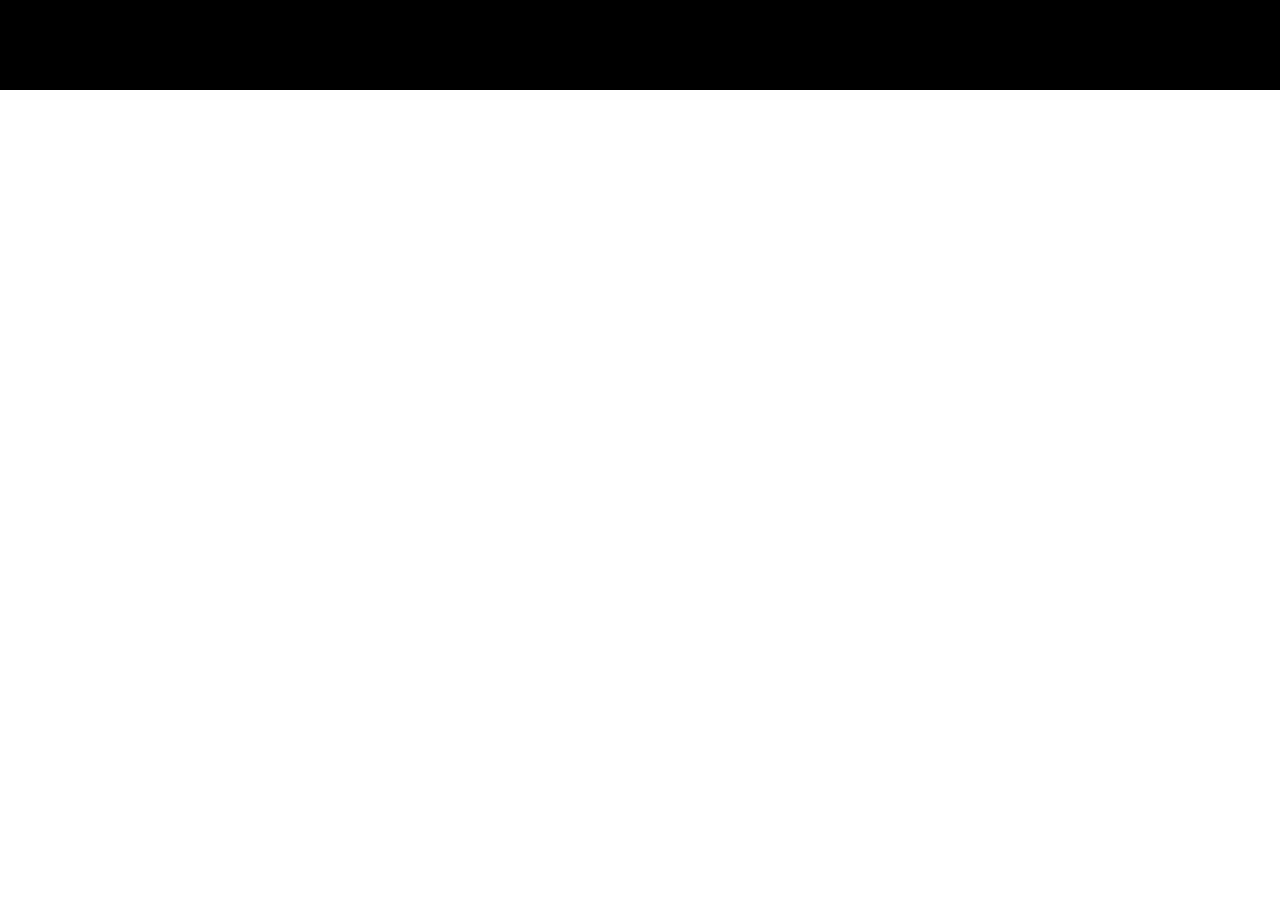
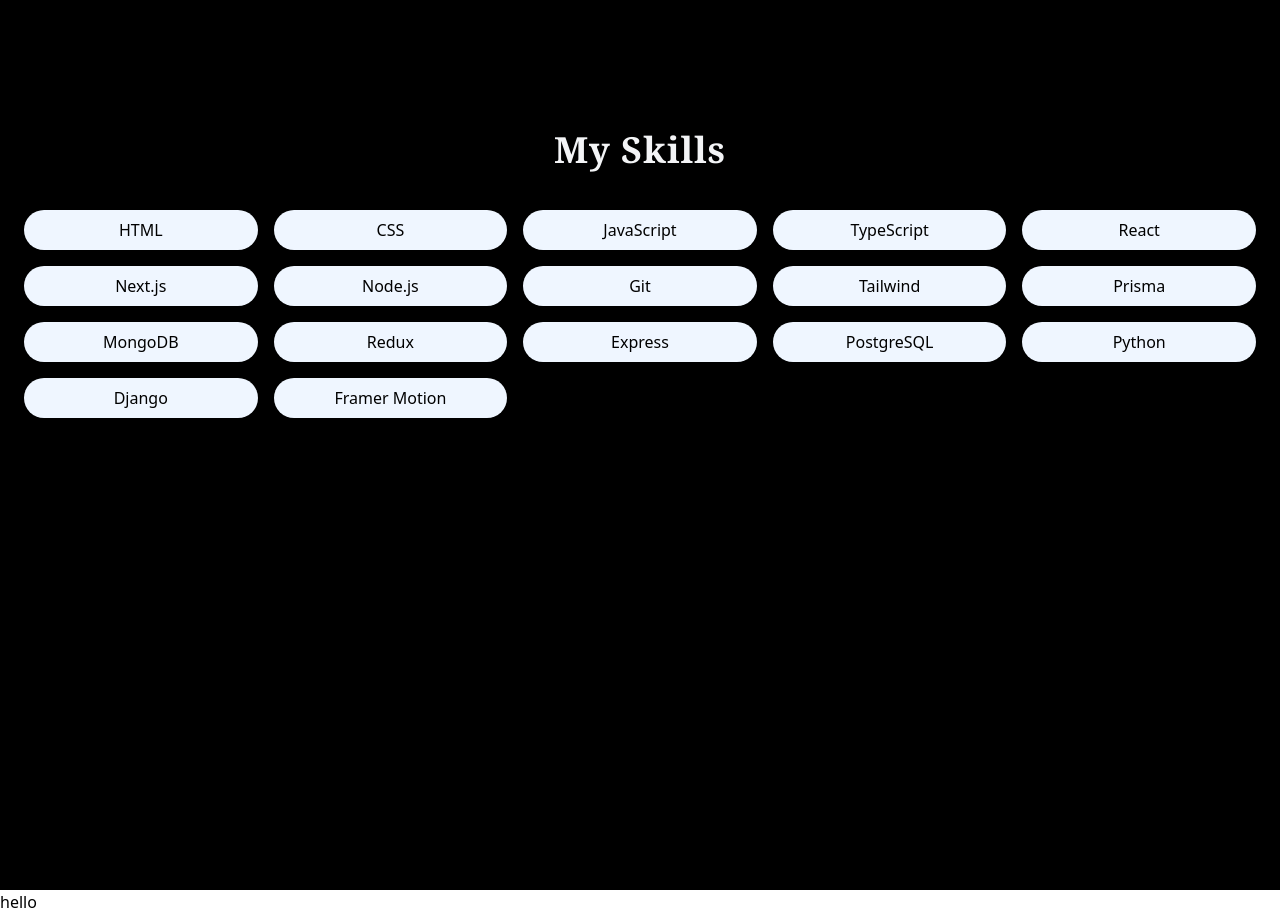
Before and after one commit to yashbagre76/portfolio, a React (Vite) app: page / in a window 1280 px wide. Shown: the part 1320-2234 px from the top of the page. Before the commit the page ends 1410 px from the top, so only its background shows below. Built offline with nearby package versions, Linux system fonts and the light colour scheme.

Commit message:
add component

```diff
--- a/package.json
+++ b/package.json
@@ -10,7 +10,13 @@
     "preview": "vite preview"
   },
   "dependencies": {
+    "@emotion/react": "^11.14.0",
+    "@emotion/styled": "^11.14.1",
+    "@mui/icons-material": "^7.3.1",
+    "@mui/lab": "^7.0.0-beta.16",
+    "@mui/material": "^7.3.1",
     "@tailwindcss/vite": "^4.1.5",
+    "framer-motion": "^12.23.12",
     "react": "^19.1.0",
     "react-dom": "^19.1.0",
     "react-icons": "^5.5.0",
--- a/src/App.jsx
+++ b/src/App.jsx
@@ -3,6 +3,8 @@ import HeroSection from './Components/Hero'
 import Main from "./Components/Main"
 import About from './Components/About'
 import Explore from './Components/Explore'
+import Skillsection from './Components/Skiillsection'
+import ExperienceTimline from './Components/ExperienceTimline'
 
 
 
@@ -16,6 +18,8 @@ function App() {
       <Main/>
     <About/>
     <Explore/>
+   <Skillsection/>
+   <ExperienceTimline/>
     </>
   )
 }
--- /dev/null
+++ b/src/Components/ExperienceTimline.jsx
@@ -0,0 +1,12 @@
+
+
+export default function ExperienceTimline () {
+    return(
+        <>
+        <div>
+            <h1>hello</h1>
+        </div>
+
+        </>
+    )
+ }
--- /dev/null
+++ b/src/Components/Skiillsection.jsx
@@ -0,0 +1,39 @@
+import { motion } from "framer-motion";
+
+const skills = [
+  "HTML", "CSS", "JavaScript", "TypeScript", "React", "Next.js", "Node.js",
+  "Git", "Tailwind", "Prisma", "MongoDB", "Redux",
+  "Express", "PostgreSQL", "Python", "Django", "Framer Motion"
+];
+
+const SkillSection = () => {
+  return (
+    <div className="w-full flex flex-col min-h-screen px-6 py-10 bg-black font-sans">
+      <h2 className="text-center text-4xl font-extrabold text-gray-100 font-serif mb-10 tracking-wide">
+        My Skills
+      </h2>
+
+      <div className="grid grid-cols-2 sm:grid-cols-3 md:grid-cols-5 gap-4">
+        {skills.map((skill, index) => (
+          <motion.p
+            key={index}
+            className="p-2 rounded-full text-black text-center bg-blue-50 shadow-md cursor-pointer"
+
+            // animation when it first appears
+            initial={{ opacity: 0, y: 30 }}     // hidden
+            animate={{ opacity: 1, y: 0 }}      // visible
+            transition={{ duration: 0.5, delay: index * 0.1 }} // stagger
+
+            // small hover effect
+            whileHover={{ scale: 1.1 }}
+            whileTap={{ scale: 0.95 }}
+          >
+            {skill}
+          </motion.p>
+        ))}
+      </div>
+    </div>
+  );
+};
+
+export default SkillSection;
```
Also changed, not shown: 1 other file (tests, documents, lock files or other folders).
